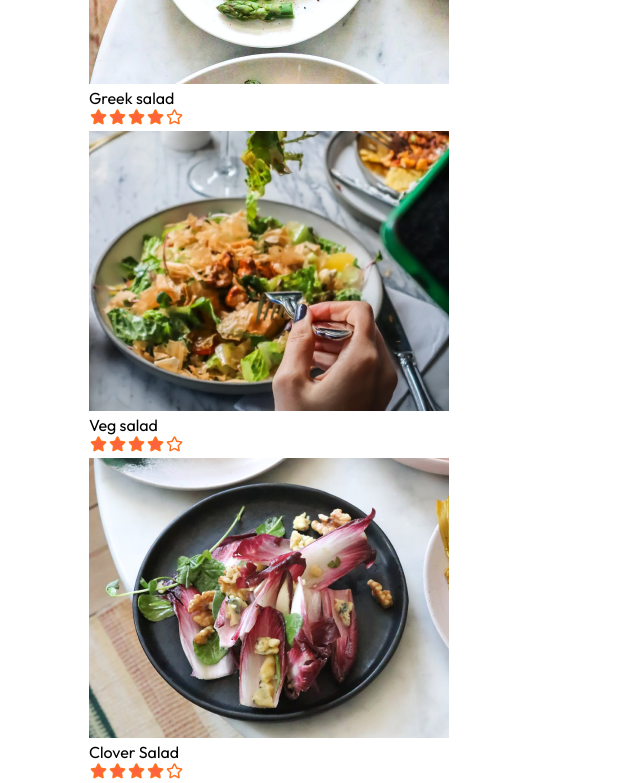
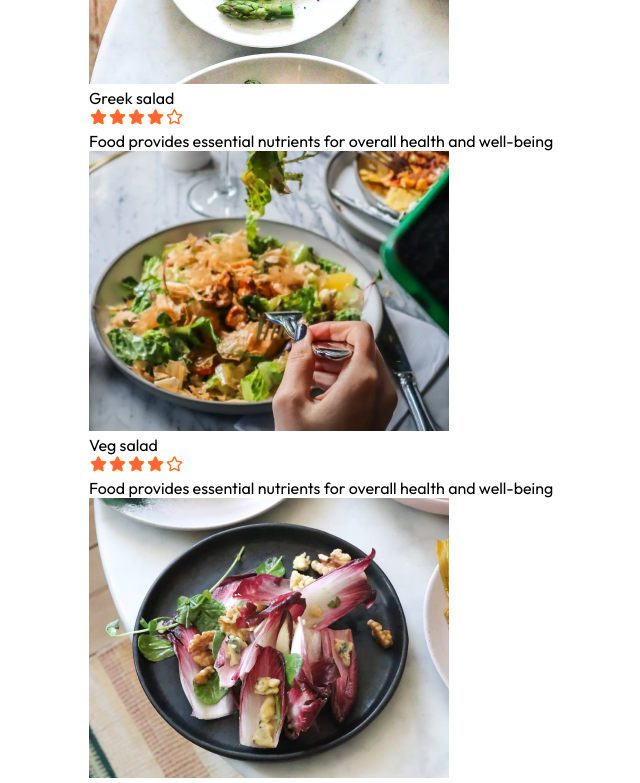
Before and after one commit to shaxa98/DliweryFood, a React (Vite) app in the folder Food/: page / in a window 1280 px wide. Shown: the part 1140-1923 px from the top of the page, without its empty margins (39-679 px from the left). Built offline with nearby package versions, Linux system fonts and the light colour scheme.

Commit message:
update foodItem.jsx

```diff
--- a/Food/src/components/FoodItem/FoodItem.jsx
+++ b/Food/src/components/FoodItem/FoodItem.jsx
@@ -12,6 +12,7 @@ function FoodItem({ id, name, price, description, image }) {
           <p>{name} </p>
           <img src={assets.rating_starts} alt="" />
         </div>
+        <p className="food-item-desc">{description}</p>
       </div>
     </div>
   );
```
